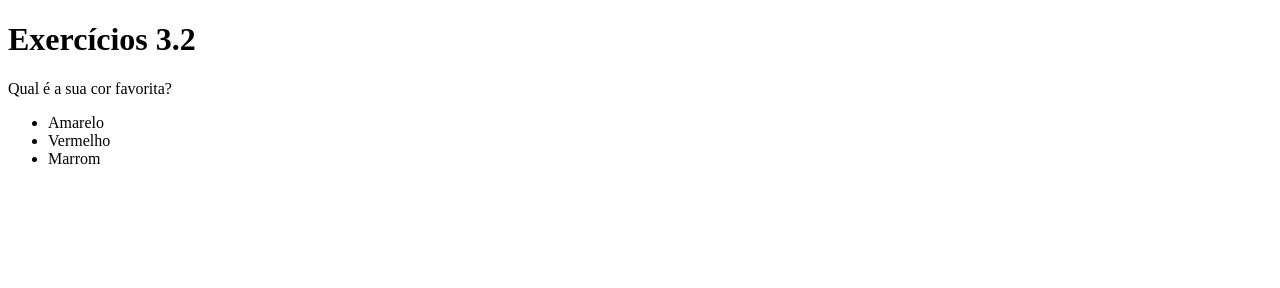
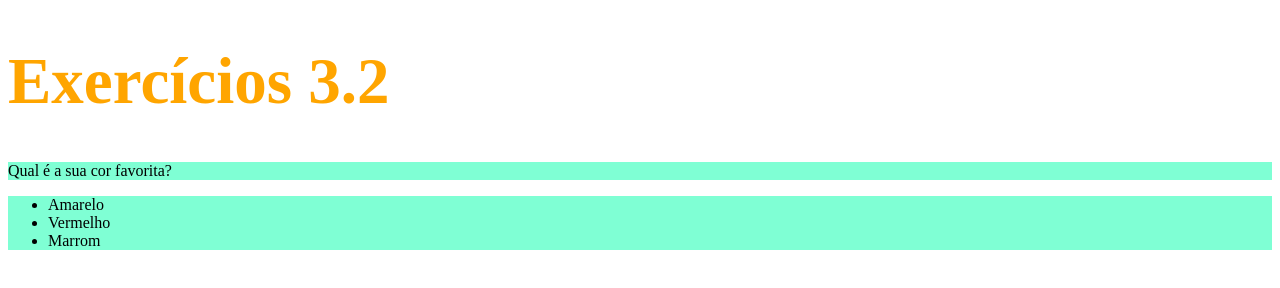
Before and after one commit to matheusbiaggio/exercicios-trybe, a plain HTML site: page fundamentos/bloco3-introducao-html-css/dia-2-html-css-primeiros-passos-em-css/index.html in a window 1280 px wide. Drawn offline with Linux system fonts and the light colour scheme.

Commit message:
Correção de erro no style.css

```diff
--- a/fundamentos/bloco3-introducao-html-css/dia-2-html-css-primeiros-passos-em-css/index.html
+++ b/fundamentos/bloco3-introducao-html-css/dia-2-html-css-primeiros-passos-em-css/index.html
@@ -3,6 +3,7 @@
   <head>
     <meta charset="UTF-8">
     <title>HTML</title>
+    <link rel="stylesheet" type="text/css" href="style.css">
   </head>
 
   <body>
--- a/fundamentos/bloco3-introducao-html-css/dia-2-html-css-primeiros-passos-em-css/style.css
+++ b/fundamentos/bloco3-introducao-html-css/dia-2-html-css-primeiros-passos-em-css/style.css
@@ -1,9 +1,8 @@
-<style>
-    h1{
-        size: 65px;
-        color: orange;
-    }
-    .ex4{
-        background-color: aquamarine;
-    }
-    </style>
+h1 {
+    font-size: 65px;
+    color: orange;
+}
+
+.ex4 {
+    background-color: aquamarine;
+}
```
